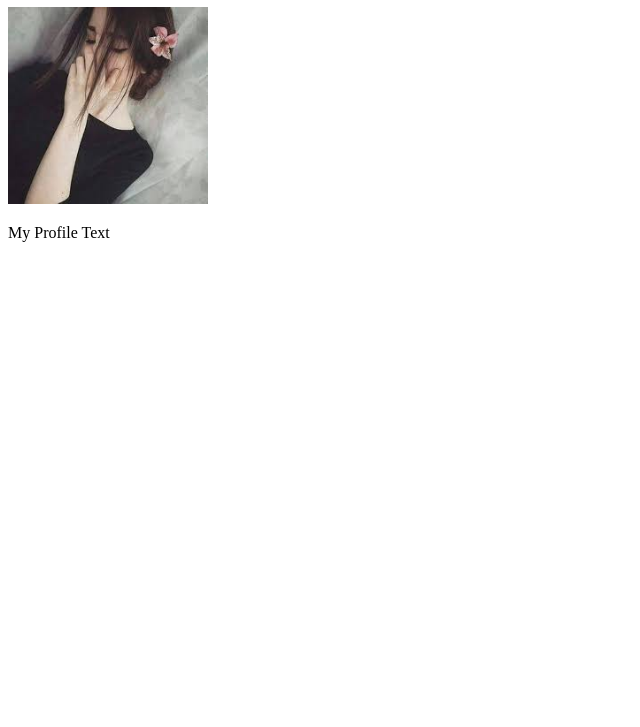
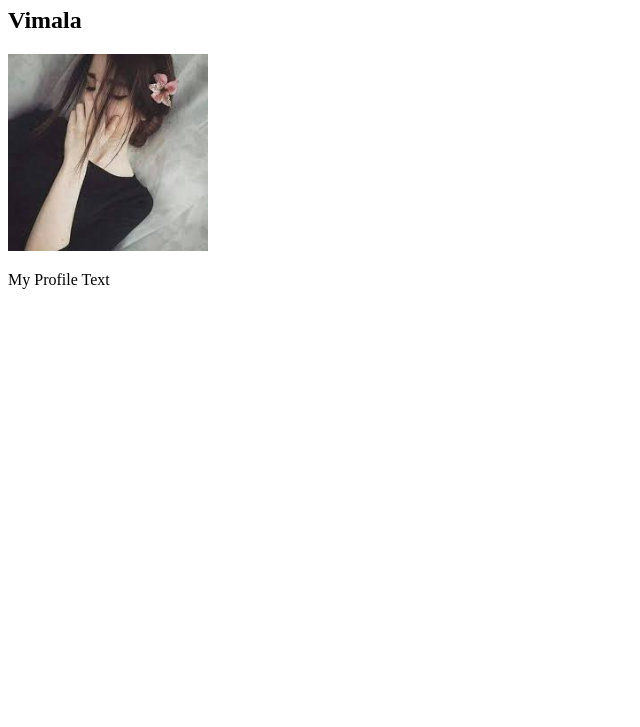
Before and after one commit to sujaanand/firstwebsite, a plain HTML site: page index.html in a window 1280 px wide. Shown: the part 73-800 px from the top of the page, without its empty margins (0-640 px from the left). Drawn offline with Linux system fonts and the light colour scheme.

Commit message:
added vimala

```diff
--- a/index.html
+++ b/index.html
@@ -7,6 +7,7 @@
 </head>
 <body>
     <h1>Suja</h1>
+    <h2>Vimala</h2>
     <img width="200px" src="profile.jpg" alt="">
     <p>My Profile Text</p>
 </body>
```
